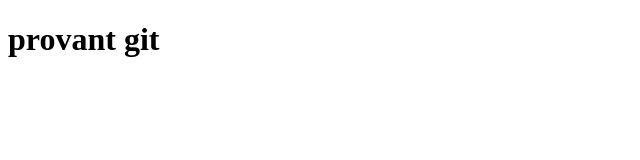
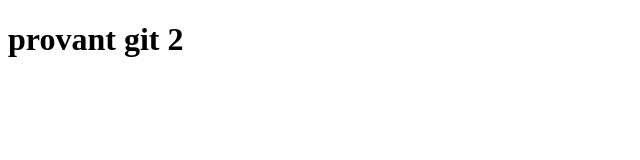
Before and after one commit to RichardguzM/pract1, a plain HTML site: page index.html in a window 1280 px wide. Shown: the full height of the page, 0-640 px from the left. Drawn offline with Linux system fonts and the light colour scheme.

Commit message:
modificado titulo

```diff
--- a/index.html
+++ b/index.html
@@ -3,10 +3,10 @@
 <head>
     <meta charset="UTF-8">
     <meta name="viewport" content="width=device-width, initial-scale=1.0">
-    <title>Provant git</title>
+    <title>Provant git 2</title>
 </head>
 <body>
 
-<h1>provant git</h1>
+<h1>provant git 2</h1>
 </body>
 </html>
```
